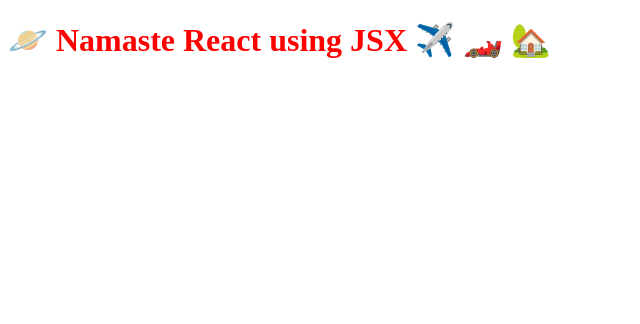
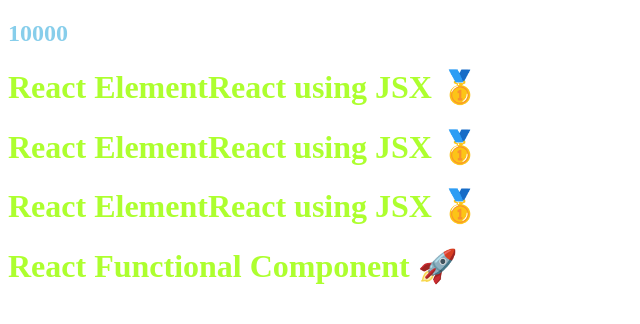
Before and after one commit to kothapallisridhar/namaste-react, a React (Vite) app: page / in a window 1280 px wide. Shown: the top 324 px of the page, without its empty margins (0-640 px from the left). Built offline with nearby package versions, Linux system fonts and the light colour scheme.

Commit message:
Functional Component

```diff
--- a/App.js
+++ b/App.js
@@ -2,12 +2,29 @@
 import ReactDOM from 'react-dom/client';
 import { jsx } from 'react/jsx-runtime';
 
-// React Element
-const heading = <h1 id='heading'>🪐 Namaste React using JSX ✈️ 🏎️ 🏡</h1>
+const elem = <span>React Element</span>
 
-// React Component
-// Class based Component - OLD
-// Functional Component - NEW
+const Title = () => {
+    return <h1 className='head' tabIndex='5'>
+        {elem}
+        React using JSX 🥇
+        </h1>
+}
+
+const number = 10000;
+
+// Component Composition
+const HeadingComponent = () => (
+    <div id='container'>
+     <h2>{number}</h2>
+     {Title()}
+     <Title />
+     <Title></Title>
+     <h1 className='heading'>React Functional Component 🚀</h1>
+    </div>
+);
+
 const root = ReactDOM.createRoot(document.getElementById("root"));
 
-root.render(heading);
+//root.render(HeadingComponent());
+root.render(<HeadingComponent />);
```
